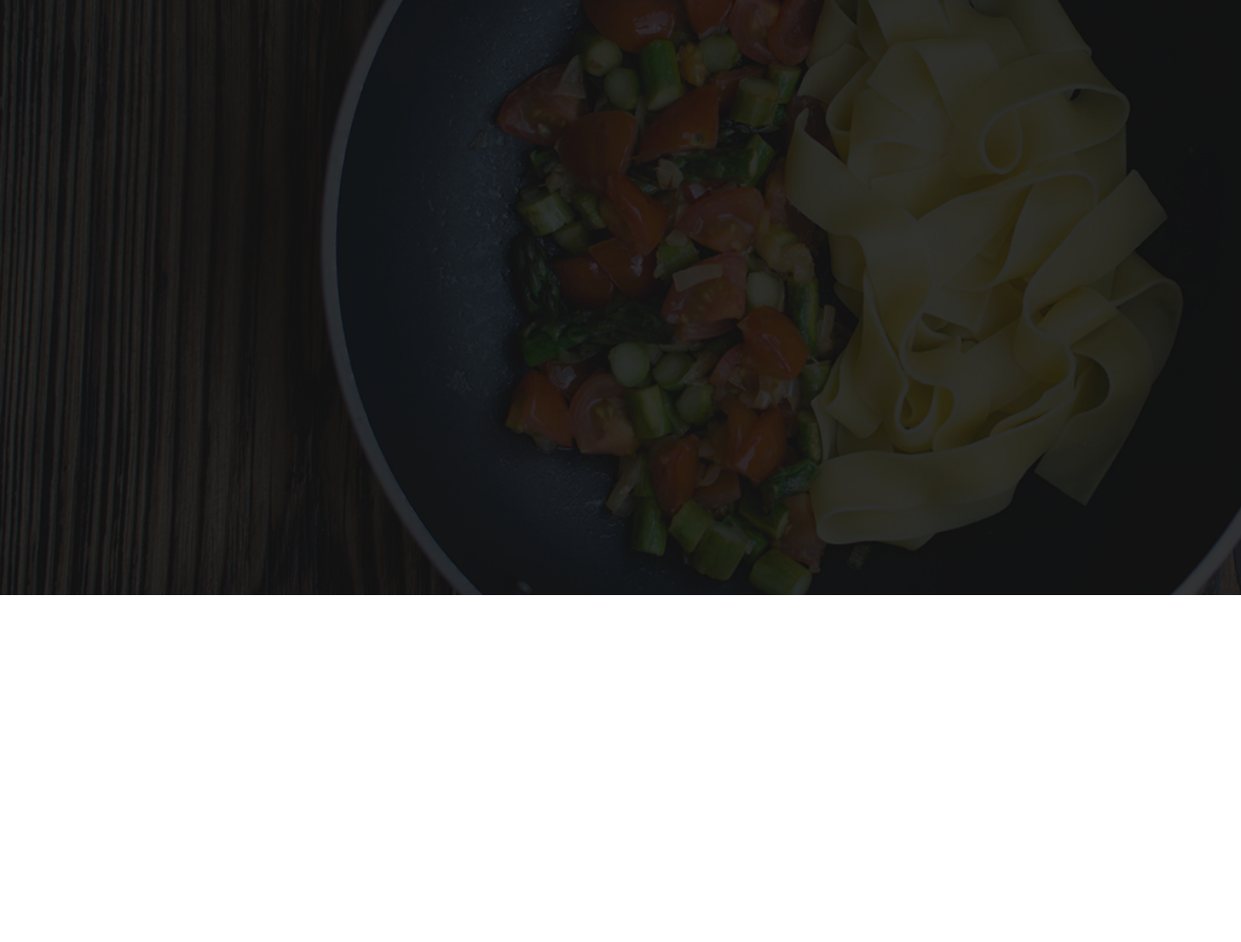
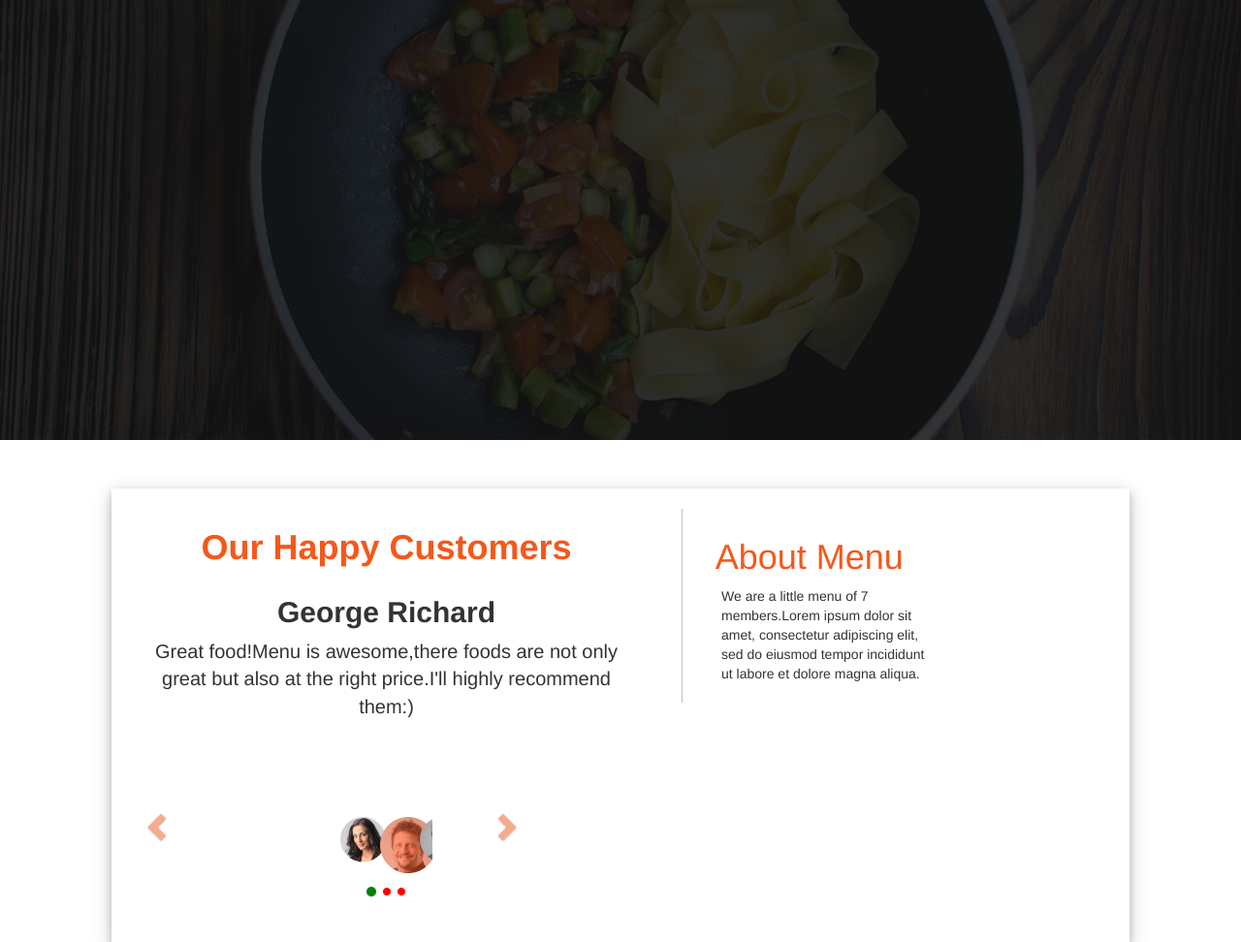
Before and after one commit to halluh/mykitchen, a plain HTML site: page index.html in a window 1280 px wide. Shown: the part 2016-2988 px from the top of the page at 97% size. Before the commit the page ends 2630 px from the top, so only its background shows below. Drawn offline with Linux system fonts and the light colour scheme; a script that the page names is missing.

Commit message:
added modifications to the html file

```diff
--- a/css/styles.css
+++ b/css/styles.css
@@ -138,7 +138,7 @@ width:40%;
 background-image: url("../img/assets/customers/backgrounds/foodsBg.jpg");
 background-repeat: no-repeat;
 background-size: cover;
-height :90%;
+height :70%;
 }
 .style {
 	text-indent: left;
@@ -156,3 +156,41 @@ height :90%;
 	background:#fff;
 	border: 1px solid #F15A29;
 }
+
+.cont3{
+height :30vh;
+}
+.carousel{
+margin-bottom: 50px;
+padding-left: 200px;
+padding-right: 200px;
+}
+.carousel-control{
+left:-12px;
+height: 0px;
+width: 40px;
+/*background: none repeat scroll 0 0 #222222;*/
+border: 4px solid white;
+border-radius: 23px 23px 23px 23px;
+margin-top: 0px;
+padding-left: 23px;
+color: #F5581B;
+}
+.carousel-control.right{
+right: 100px;
+}
+.carousel-indicators{
+right: 40%;
+top: auto;
+bottom: -40px;
+margin-right:-50px;
+}
+.carousel-indicators li{
+background:red;
+}
+.carousel-indicators .active{
+background:green;
+}
+.carousel-inner{
+	padding-right: 2px;
+}
--- a/index.html
+++ b/index.html
@@ -88,10 +88,60 @@
     </div>
   </div>
 
+  <div class="container-fluid cont3">
+    <div class="row" class="thumbnail" style="margin:50px 100px 50px 100px;  background-color: white;box-shadow:0 4px 8px 0 rgba(0, 0, 0, 0.2), 0 6px 20px 0 rgba(0, 0, 0, 0.19);">
+      <div class="col-md-6" style="margin:2%">
+        <div class="text-center" >
+          <h1 style="color: #F5581B"><strong>Our Happy Customers</strong></h1><br><h2 style="margin-top: 0;"><strong>George Richard</strong></h2>
+          <p style="font-size: 20px">Great food!Menu is awesome,there foods are not only great but also at the right price.I'll highly recommend them:)</p>
+        </div>
+        <div class="row" style="margin-top: 100px">
+          <div class="col-md-12">
+
+            <div id="Carousel" class="carousel slide">
+
+              <ol class="carousel-indicators">
+                <li data-target="#Carousel" data-slide-to="0" class="active"></li>
+                <li data-target="#Carousel" data-slide-to="1"></li>
+                <li data-target="#Carousel" data-slide-to="2"></li>
+
+              </ol>
+              <div class="carousel-inner">
+                <div class="item active">
+                  <div class="row">
+                    <div class="col-md-4" class="thumbnail" style="max-width: 100%"><img src="img/assets/customers/p1.png" alt=""></div>
+                    <div class="col-md-4" class="thumbnail" style="max-width: 100%"><img src="img/assets/customers/p2.png" alt=""></div>
+                    <div class="col-md-4" class="thumbnail" style="max-width: 100%"><img src="img/assets/customers/p3.png" alt=""></div>
+                  </div>
+                </div>
 
 
+              </div>
+              <!-- Left and right controls -->
+              <a class="left carousel-control" role="button" data-slide="prev">
+                <span class="glyphicon glyphicon-chevron-left" aria-hidden="true"></span>
+                <span class="sr-only">Previous</span>
+              </a>
+              <a class="right carousel-control" role="button" data-slide="next">
+                <span class="glyphicon glyphicon-chevron-right" aria-hidden="true"></span>
+                <span class="sr-only">Next</span>
+              </a>
+            </div>
+          </div>
+        </div>
 
 
+      </div>
+
+      <div class="col-md-3" style="border-left: 1px solid silver; padding: 10px;margin:2%">
+        <div class="text-center">
+          <h1 style="color: #F5581B">About Menu</h1>
+
+        </div>
+        <p style="margin-left:30px">We are a little menu of 7 members.Lorem ipsum dolor sit amet, consectetur adipiscing elit, sed do eiusmod tempor incididunt ut labore et dolore magna aliqua. </p>
+      </div>
+    </div>
+  </div>
 
 
 
```
